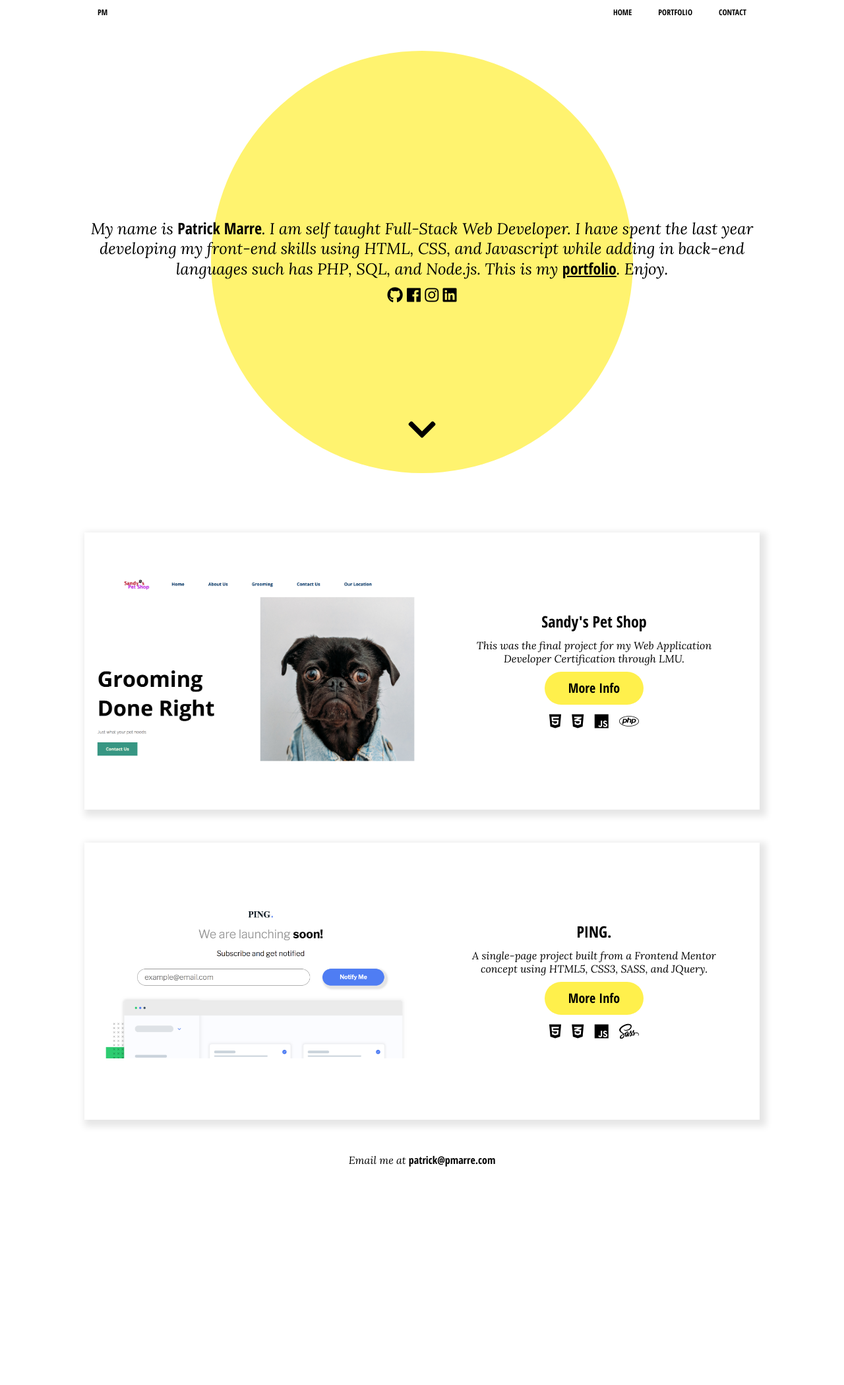
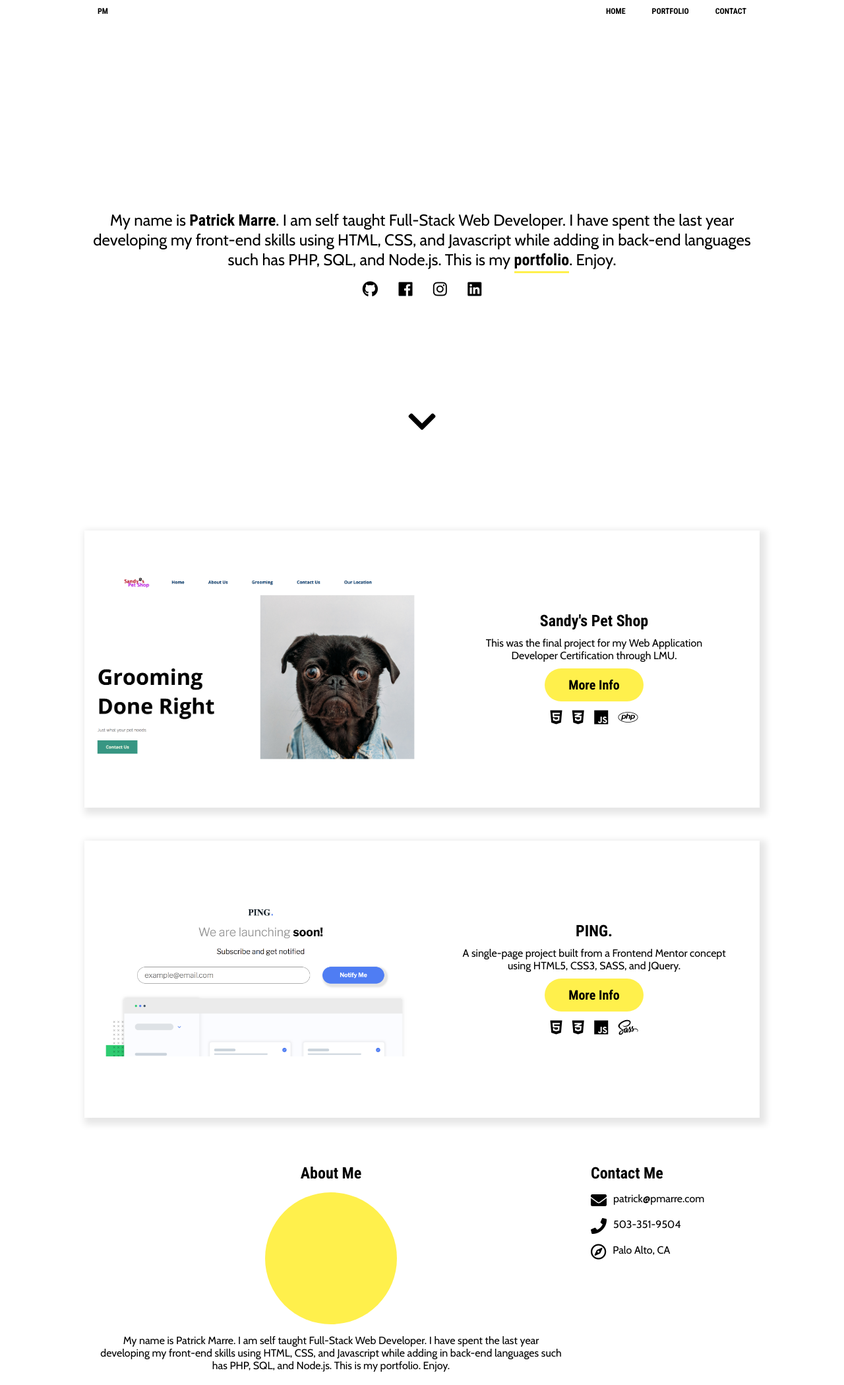
Before and after one commit to pmarre/main_portfolio, a PHP site: page / in a window 1280 px wide. Shown: the whole page at 66% size. Before the commit the page ends 1768 px from the top, so only its background shows below. Run offline with PHP 8.4, Linux system fonts and the light colour scheme.

Commit message:
Added contact section

```diff
--- a/index.html
+++ b/index.html
@@ -4,7 +4,7 @@
 <head>
     <title>Portfolio</title>
     <meta name="viewport" content="width=device-width, initial-scale=1">
-    <link href="https://fonts.googleapis.com/css?family=Lora:400i|Open+Sans+Condensed:700" rel="stylesheet">
+    <link href="https://fonts.googleapis.com/css?family=Cabin|Roboto+Condensed:700" rel="stylesheet">
     <link rel="stylesheet" href="https://use.fontawesome.com/releases/v5.7.2/css/all.css"
         integrity="sha384-fnmOCqbTlWIlj8LyTjo7mOUStjsKC4pOpQbqyi7RrhN7udi9RwhKkMHpvLbHG9Sr" crossorigin="anonymous">
     <link href="port.css" rel="stylesheet">
@@ -76,6 +76,35 @@
             </div>
         </div>
     </section>
+    <section id="contact" class="container">
+        <div class="contact-wrapper">
+            <div class="about contact-flex-item">
+
+                <h3>About Me</h3>
+                <div class="self-photo"></div>
+                <p>My name is Patrick Marre. I am self taught Full-Stack Web Developer. I
+                    have spent the last year developing my front-end skills using HTML, CSS, and Javascript while adding in back-end languages such has PHP, SQL, and Node.js. This is my portfolio. Enjoy.</p>
+            </div>
+            <div class="contact-info contact-flex-item">
+                <h3>Contact Me</h3>
+                <div class="contact-item">
+                    <i class="fas fa-envelope"></i>
+                    <span>patrick@pmarre.com</span>
+                </div>
+                <div class="contact-item">
+                    <i class="fas fa-phone"></i>
+                    <span>503-351-9504</span>
+                </div>
+                <div class="contact-item">
+                    <i class="far fa-compass"></i>
+                    <span>Palo Alto, CA</span>
+            </div>
+        </div>
+    </section>
+
+
+
+
     <section class="moreInfo container" id="moreInfo-1">
 
         <div class="moreItem1">
@@ -143,10 +172,8 @@
             </div>
         </div>
     </section>
+
     <footer>
-        <div id="#contact" class="footer">
-            <p>Email me at <em class="boldName">patrick@pmarre.com</em></p>
-        </div>
     </footer>
     <script src="https://code.jquery.com/jquery-3.4.0.js"
         integrity="sha256-DYZMCC8HTC+QDr5QNaIcfR7VSPtcISykd+6eSmBW5qo=" crossorigin="anonymous"></script>
--- a/port.css
+++ b/port.css
@@ -3,7 +3,7 @@
     margin: 0;
     box-sizing: border-box;
     scroll-behavior: smooth;
-    font-family: "Lora", serif;
+    font-family: "Cabin", serif;
 }
 
 *:focus {
@@ -37,7 +37,7 @@
 }
 
 .logo {
-    font-family: "Open Sans Condensed", sans-serif;
+    font-family: "Roboto Condensed", sans-serif;
 }
 
 .navItem:hover {
@@ -49,26 +49,13 @@
 .navItem {
     color: #000;
     text-decoration: none;
-    font-family: "Open Sans Condensed", sans-serif;
+    font-family: "Roboto Condensed", sans-serif;
 }
 
 .hero {
     position: relative;
     height: 90vh;
     width: 100%;
-}
-
-.circle {
-    position: absolute;
-    top: 50%;
-    left: 50%;
-    transform: translate(-50%, -50%);
-    width: 80vh;
-    height: 80vh;
-    z-index: -10;
-    background-color: #FFF04C;
-    opacity: .8;
-    border-radius: 50%;
 }
 
 .heading {
@@ -89,19 +76,30 @@
 }
 
 .boldName, .headingLink {
-    font-family: 'Open Sans Condensed', sans-serif;
+    font-family: "Roboto Condensed", sans-serif;
     font-style: normal;
     color: #000;
 }
 
+.headingLink {
+    text-decoration: none;
+    border-bottom: #FFF04C 3px solid;
+    padding-bottom: 3px;
+}
+
 .socialIcons {
-    margin: 10px 10px 0;
+    margin: 15px 0;
 }
 
 .socialIcons a {
     color: #000;
+    margin: 20px 10px 0;
+    padding: 3px;
 }
 
+.socialIcons a:hover {
+    border-bottom: #FFF04C 3px solid;
+}
 
 .down-arrow {
     display: none;
@@ -144,15 +142,71 @@
 
 .text h1 {
     margin-bottom: 10px;
-    font-family: "Open Sans Condensed", sans-serif;
+    font-family: "Roboto Condensed", sans-serif;
 }
 
 
 .text p {
     width: 80%;
     margin: 0 auto 10px;
-    font-family: "Lora";
+    font-family: "Cabin";
 }
+
+
+/* --- CONTACT SECTION --- */
+
+.contact-wrapper {
+    width: 100%;
+    display: flex;
+    flex-direction: column;
+    justify-content: center;
+}
+
+.contact-flex-item {
+    margin: 20px;
+    text-align: center;
+}
+
+.about {
+    text-align: center;
+}
+
+.about h3 {
+    font-family: "Roboto Condensed", sans-serif;
+    font-size: 1.5rem;
+    margin-bottom: 15px;
+}
+
+.contact-info  h3 {
+    font-family: "Roboto Condensed", sans-serif;
+    font-size: 1.5rem;
+    margin-bottom: 15px;
+}
+
+.contact-item {
+    display: flex;
+    flex-direction: row;
+    justify-content: center;
+    margin: 15px 0;
+}
+
+.contact-item i {
+    font-size: 1.5rem;
+}
+
+.contact-item span {
+    margin-left: 10px;
+}
+
+.self-photo {
+    margin: 15px auto;
+    width: 200px;
+    height: 200px;
+    border-radius: 50%;
+    background-color: #FFF04C;
+}
+
+
 
 .more-btn {
     width: 150px;
@@ -163,7 +217,7 @@
 }
 
 .more_link {
-    font-family: "Open Sans Condensed";
+    font-family: "Roboto Condensed";
     color: #000;
     font-size: 1.25rem;
     text-decoration: none;
@@ -232,14 +286,14 @@
 .moreItem1 h1,
 .moreItem2 h1 {
     margin: 10px;
-    font-family: "Open Sans Condensed", sans-serif;
+    font-family: "Roboto Condensed", sans-serif;
 }
 
 .moreItem1 h3,
 .moreItem2 h3 {
     text-align: left;
     margin: 10px;
-    font-family: "Open Sans Condensed", sans-serif;
+    font-family: "Roboto Condensed", sans-serif;
 }
 
 .moreItem1 p,
@@ -283,7 +337,7 @@
 .source a {
     color: white;
     text-decoration: none;
-    font-family: "Open Sans Condensed", sans-serif;
+    font-family: "Roboto Condensed", sans-serif;
     display: block;
     height: 100%;
     width: 100%;
@@ -292,7 +346,7 @@
 .site a {
     color: black;
     text-decoration: none;
-    font-family: "Open Sans Condensed", sans-serif;
+    font-family: "Roboto Condensed", sans-serif;
     display: block;
     height: 100%;
     width: 100%;
@@ -312,11 +366,11 @@
 
 figcaption {
     font-size: .75rem;
-    font-family: "Open Sans Condensed", sans-serif;
+    font-family: "Roboto Condensed", sans-serif;
 }
 
 .fem {
-    font-family: "Open Sans Condensed", sans-serif;
+    font-family: "Roboto Condensed", sans-serif;
     color: #000;
 }
 
@@ -335,6 +389,31 @@ figcaption {
     .port-item {
         padding: 0;
     }
+
+
+    /* --- CONTACT SECTION --- */
+
+.contact-wrapper {
+    flex-direction: row;
+}
+
+.about {
+    flex: 3;
+}
+
+.contact-info {
+    flex: 1;
+}
+
+.contact-info  h3 {
+    flex: 1;
+    text-align: left;
+}
+
+.contact-item {
+    justify-content: flex-start;
+    flex: 4;
+}
 
     #moreInfo-1,
     #moreInfo-2 {
```
